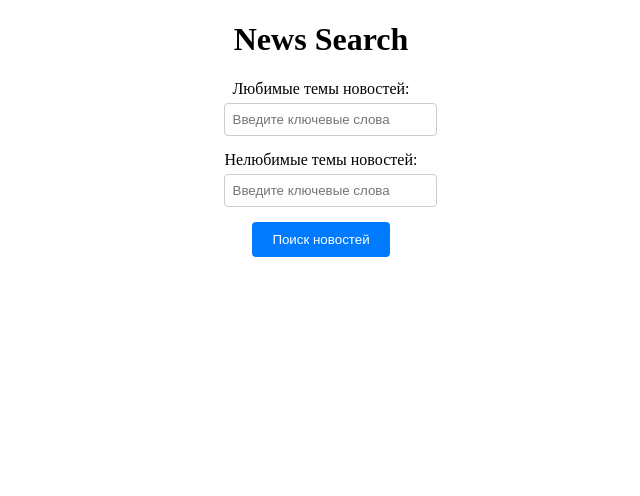
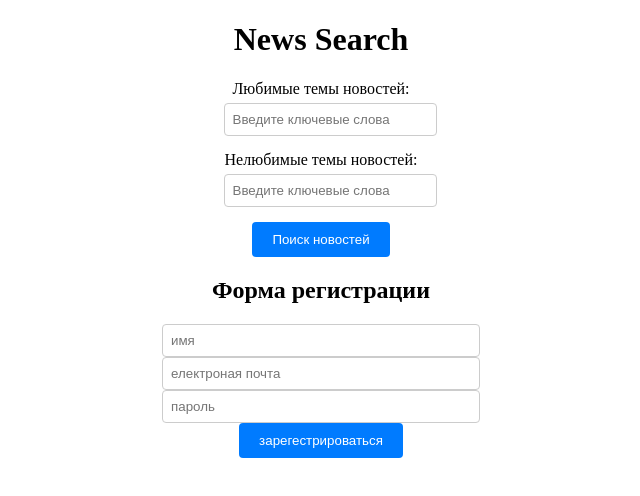
Before and after one commit to burberryonn/searchProject2, a React (Vite) app in the folder client/: page / in a window 1280 px wide. Shown: the top 496 px of the page, without its empty margins (319-959 px from the left). Built offline with nearby package versions, Linux system fonts and the light colour scheme.

Commit message:
completed registration

```diff
--- a/client/src/app/App.jsx
+++ b/client/src/app/App.jsx
@@ -2,6 +2,7 @@ import { useState } from "react";
 import axios from "axios";
 import "./App.css";
 import Loader from "../ui/Loader";
+import Registration from "../registration/Registration";
 
 function App() {
   const [news, setNews] = useState([]);
@@ -114,6 +115,7 @@ function App() {
           </div>
         ))}
       </div>
+      <Registration></Registration>
     </div>
   );
 }
--- /dev/null
+++ b/client/src/registration/Registration.jsx
@@ -0,0 +1,48 @@
+import axios from "axios";
+import React from "react";
+import { useState } from "react";
+
+function Registration() {
+  const [form, setForm] = useState({ name: "", email: "", password: "" });
+
+  const createNewUser = async (event) => {
+    event.preventDefault();
+    const send = await axios.post("./api/users", form);
+  };
+
+  return (
+    <div>
+      <h2>Форма регистрации</h2>
+      <form
+        onSubmit={(event) => {
+          createNewUser(event);
+        }}
+      >
+        <input
+          type="text"
+          placeholder="имя"
+          onChange={(event) => {
+            setForm((prev) => ({ ...prev, name: event.target.value }));
+          }}
+        ></input>
+        <input
+          type="email"
+          placeholder="електроная почта"
+          onChange={(event) => {
+            setForm((prev) => ({ ...prev, email: event.target.value }));
+          }}
+        ></input>
+        <input
+          type="text"
+          placeholder="пароль"
+          onChange={(event) => {
+            setForm((prev) => ({ ...prev, password: event.target.value }));
+          }}
+        ></input>
+        <button type="submit">зарегестрироваться</button>
+      </form>
+    </div>
+  );
+}
+
+export default Registration;
```
Also changed, not shown: client/src/registration/Registration.css (added), 1 other file (tests, documents, lock files or other folders).
